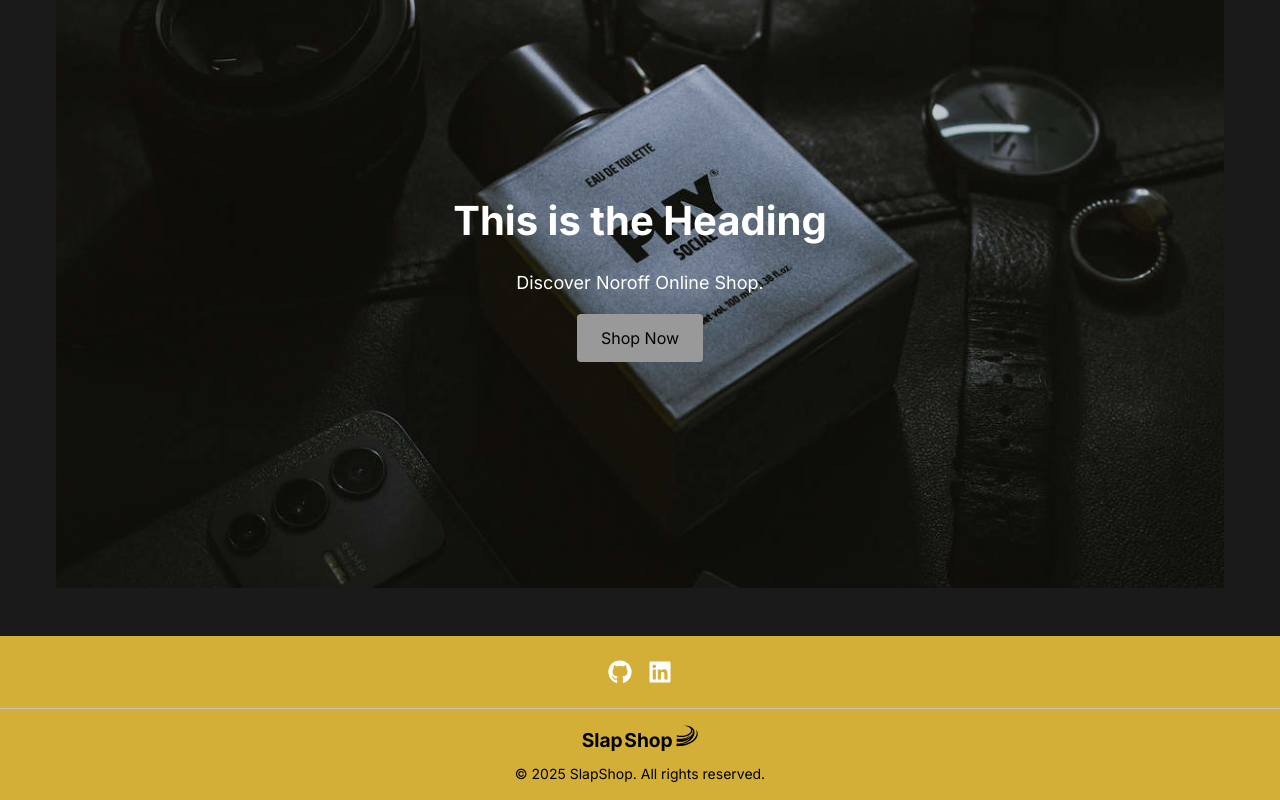
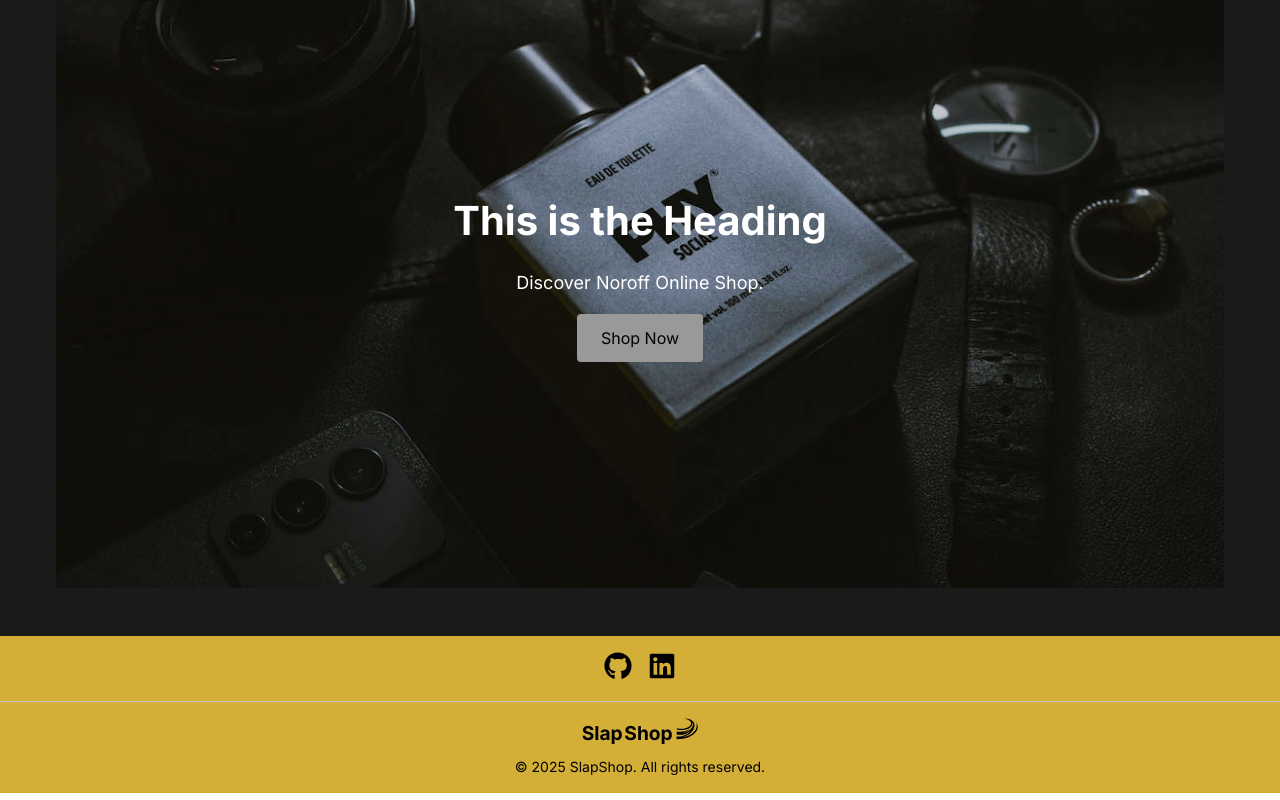
Before and after one commit to ebejmo/react-ca, a React (Vite) app: page / in a window 1280 px wide. Shown: the part 279-1079 px from the top of the page. Built offline with nearby package versions, Linux system fonts and the light colour scheme.

Commit message:
Refactor: Replaced native button and a fith reuseable Button

```diff
--- a/src/components/Layout/Footer/Footer.module.scss
+++ b/src/components/Layout/Footer/Footer.module.scss
@@ -8,15 +8,11 @@
 
 .footerActions {
   border-bottom: 1px solid var(--color-border);
-  padding: 1.5rem;
+  padding: var(--padding-content);
   text-align: center;
   display: flex;
   justify-content: center;
   gap: 1rem;
-
-  a {
-    color: red;
-  }
 }
 
 .footerBottom {
--- a/src/components/Layout/Icons/CartIcon/CartIcon.jsx
+++ b/src/components/Layout/Icons/CartIcon/CartIcon.jsx
@@ -5,10 +5,13 @@ import styles from './CartIcon.module.scss';
 
 export default function CartIcon({ cartCount = 0 }) {
   const navigate = useNavigate();
+  function handleClick() {
+    navigate('/cart');
+  }
 
   return (
-    <IconButton onClick={() => navigate('/cart')} ariaLabel="View cart">
-      <LuShoppingCart className={styles.icon} />
+    <IconButton onClick={handleClick} ariaLabel="View cart">
+      <LuShoppingCart className="icon" />
       {cartCount > 0 && <span className={styles.badge}>{cartCount}</span>}
     </IconButton>
   );
--- a/src/components/Layout/Icons/CartIcon/CartIcon.module.scss
+++ b/src/components/Layout/Icons/CartIcon/CartIcon.module.scss
@@ -1,19 +1,3 @@
-.cartButton {
-  background: none;
-  border: none;
-  color: var(--color-white);
-  position: relative;
-  display: flex;
-  align-items: center;
-  justify-content: center;
-  cursor: pointer;
-}
-
-.icon {
-  width: 24px;
-  height: 24px;
-}
-
 .badge {
   position: absolute;
   top: -4px;
--- a/src/components/Layout/Icons/GithubIcon/GithubIcon.jsx
+++ b/src/components/Layout/Icons/GithubIcon/GithubIcon.jsx
@@ -1,17 +1,15 @@
 import { FaGithub } from 'react-icons/fa';
 import IconButton from '../IconButton/IconButton';
-import styles from '../IconButton/IconButton.module.scss';
 
 export default function GithubIcon() {
   return (
-    <a
+    <IconButton
       href="https://github.com/ebejmo"
       target="_blank"
       rel="noopener noreferrer"
+      ariaLabel="GitHub"
     >
-      <IconButton ariaLabel="GitHub">
-        <FaGithub className={styles.icon} />
-      </IconButton>
-    </a>
+      <FaGithub className="icon-footer" />
+    </IconButton>
   );
 }
--- a/src/components/Layout/Icons/IconButton/IconButton.jsx
+++ b/src/components/Layout/Icons/IconButton/IconButton.jsx
@@ -1,14 +1,26 @@
+/* eslint-disable react/jsx-props-no-spreading */
 import styles from './IconButton.module.scss';
+import Button from '../../../Button/Button';
 
-export default function IconButton({ children, onClick, ariaLabel }) {
+export default function IconButton({
+  children,
+  onClick,
+  ariaLabel,
+  disableHover = false,
+  className = '',
+  ...props
+}) {
+  const combinedClassName =
+    `${styles.iconButton} ${disableHover ? styles.noHover : ''} ${className}`.trim();
   return (
-    <button
+    <Button
       type="button"
       onClick={onClick}
-      className={styles.iconButton}
       aria-label={ariaLabel}
+      className={combinedClassName}
+      {...props}
     >
       {children}
-    </button>
+    </Button>
   );
 }
--- a/src/components/Layout/Icons/IconButton/IconButton.module.scss
+++ b/src/components/Layout/Icons/IconButton/IconButton.module.scss
@@ -1,16 +1,17 @@
 .iconButton {
   background: none;
   border: none;
-  color: var(--color-white);
   position: relative;
   display: flex;
   align-items: center;
   justify-content: center;
   cursor: pointer;
   padding: 0;
+  color: var(--color-white);
+  transition: fill 0.2s ease;
+  fill: currentColor;
+
+  :hover {
+    fill: var(--color-white);
+  }
 }
-
-.icon {
-  height: 24px;
-  width: 24px;
-}
--- a/src/components/Layout/Icons/LinkedinIcon/LinkedinIcon.jsx
+++ b/src/components/Layout/Icons/LinkedinIcon/LinkedinIcon.jsx
@@ -1,13 +1,15 @@
 import { FaLinkedin } from 'react-icons/fa';
 import IconButton from '../IconButton/IconButton';
-import styles from '../IconButton/IconButton.module.scss';
 
 export default function LinkedinIcon() {
   return (
-    <a href="https://linkedin.com/" target="_blank" rel="noopener noreferrer">
-      <IconButton ariaLabel="LinkedIn">
-        <FaLinkedin className={styles.icon} />
-      </IconButton>
-    </a>
+    <IconButton
+      href="www.linkedin.com/in/emil-bejmo-032854148"
+      target="_blank"
+      rel="noopener noreferrer"
+      ariaLabel="LinkedIn"
+    >
+      <FaLinkedin className="icon-footer" />
+    </IconButton>
   );
 }
--- a/src/components/Layout/Icons/SearchIcon/SearchIcon.jsx
+++ b/src/components/Layout/Icons/SearchIcon/SearchIcon.jsx
@@ -1,11 +1,10 @@
 import { LuSearch } from 'react-icons/lu';
 import IconButton from '../IconButton/IconButton';
-import styles from '../IconButton/IconButton.module.scss';
 
 export default function SearchIcon({ onClick }) {
   return (
-    <IconButton onClick={onClick} ariaLabel="Open search">
-      <LuSearch className={styles.icon} />
+    <IconButton onClick={onClick} ariaLabel="Open search" disableHover>
+      <LuSearch className="icon" />
     </IconButton>
   );
 }
--- a/src/components/Layout/Icons/ThemeToggleIcon/ThemeToggleIcon.jsx
+++ b/src/components/Layout/Icons/ThemeToggleIcon/ThemeToggleIcon.jsx
@@ -1,15 +1,12 @@
 import { LuMoon } from 'react-icons/lu';
 import IconButton from '../IconButton/IconButton';
-import styles from '../IconButton/IconButton.module.scss';
 
 export default function ThemeToggleIcon() {
-  function handleThemeToggle() {
-    console.log('Theme toggle clicked');
-  }
+  function handleThemeToggle() {}
 
   return (
     <IconButton onClick={handleThemeToggle} ariaLabel="Toggle theme">
-      <LuMoon className={styles.icon} />
+      <LuMoon className="icon" />
     </IconButton>
   );
 }
--- a/src/styles/base.scss
+++ b/src/styles/base.scss
@@ -94,12 +94,15 @@ img {
   display: block;
 }
 
-// button {
-//   font-family: inherit;
-//   border: none;
-//   cursor: pointer;
-//   background-color: var(--color-primary);
-//   color: var(--color-primary-text);
-//   padding: 0.5rem 1rem;
-//   border-radius: 0.25rem;
-// }
+.icon {
+  width: 24px;
+  height: 24px;
+  flex-shrink: 0;
+  color: var(--color-white);
+}
+
+.icon-footer {
+  width: 28px;
+  height: 28px;
+  color: var(--color-black);
+}
```
